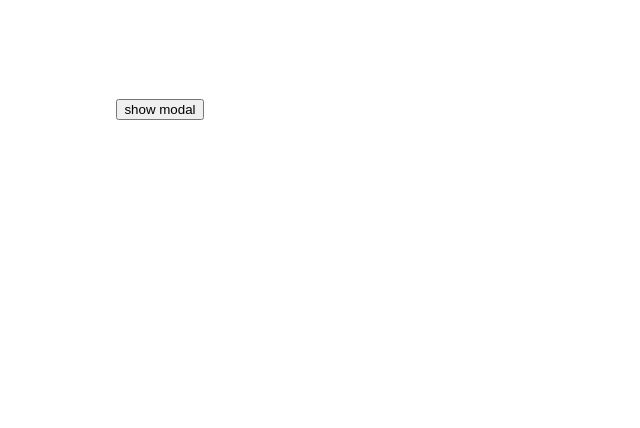
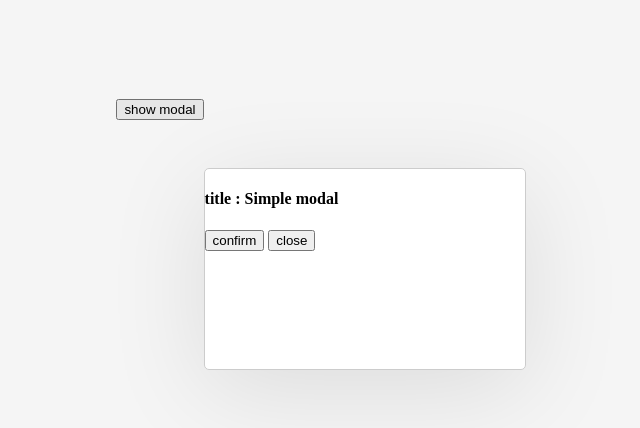
Before and after one commit to MiladNz/Modal-Project, a plain HTML site: page index.html in a window 1280 px wide. Both pictures are taken after a click on the button "show modal". Shown: the whole page, without its empty margins (327-967 px from the left). Drawn offline with Linux system fonts and the light colour scheme.

Commit message:
commit on master

```diff
--- a/modal.js
+++ b/modal.js
@@ -0,0 +1,28 @@
+const showModalBtn = document.querySelector(".show-modal");
+const modal = document.querySelector(".modal");
+const backDrop = document.querySelector(".backdrop");
+const closeModalBtn = document.querySelector(".close-modal");
+const confirmModalBtn = document.querySelector(".confirm-modal");
+
+showModalBtn.addEventListener("click", ()=>{
+    modal.style.opacity = "1";
+    modal.style.transform = "translateY(20vh)";
+    backDrop.style.display = "block";
+});
+
+function closeModal(){
+    modal.style.opacity = "0";
+    modal.style.transform = "translateY(-100vh)";
+    backDrop.style.display = "none";
+}
+
+closeModalBtn.addEventListener("click", closeModal);
+
+confirmModalBtn.addEventListener("click", ()=>{
+    modal.style.opacity = "0";
+    modal.style.transform = "translateY(-100vh)";
+    backDrop.style.display = "none";
+    window.alert("Confirm Clicked!")
+});
+
+backDrop.addEventListener("click", closeModal);
--- a/style.css
+++ b/style.css
@@ -1,24 +1,25 @@
 .backdrop {
     width: 100%;
     height: 100%;
-    background-color: rgba(0, 0, 0, 0.05);
+    background-color: rgba(0, 0, 0, 0.04);
     position: fixed;
     top: 0;
     left: 0;
     display: none;
+    z-index: 5;
 }
 
 .modal {
+    z-index: 10;
     width: 20rem;
-    /* padding: 1rem; */
     height: 200px;
     background-color: #fff;
     border: 1px solid #ccc;
-    box-shadow: 0 20px 100px rgba(0, 0, 0, 0.4);
+    box-shadow: 0 20px 100px rgba(0, 0, 0, 0.1);
     border-radius: 5px;
     opacity: 0;
-    transition: all 0.5s ease-in-out;
-    transform: -100vh;
+    transition: all 0.8s ease-in-out;
+    transform: translateY(-100vh);
 }
 
 body {
```
